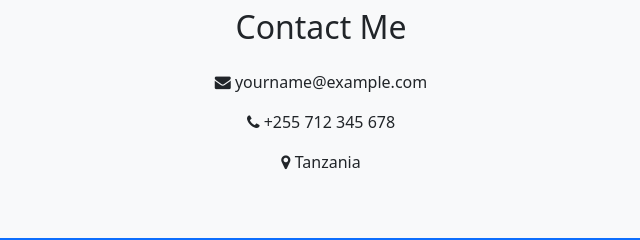
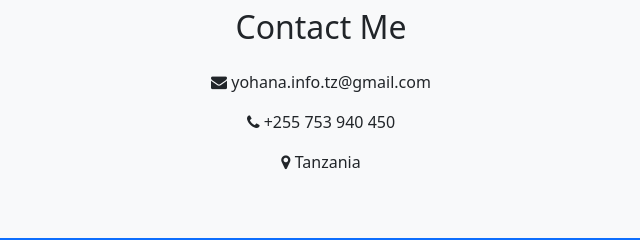
Before and after one commit to yohanaandrew-tz/me, a plain HTML site: page index.html in a window 1280 px wide. Shown: the part 2069-2309 px from the top of the page, 319-959 px from the left. Drawn offline with nearby package versions, Linux system fonts and the light colour scheme.

Commit message:
Update index.html

```diff
--- a/index.html
+++ b/index.html
@@ -214,8 +214,8 @@
   <section class="py-5 bg-light" id="contact">
     <div class="container text-center">
       <h2 class="mb-4">Contact Me</h2>
-      <p><i class="fa fa-envelope"></i> yourname@example.com</p>
-      <p><i class="fa fa-phone"></i> +255 712 345 678</p>
+      <p><i class="fa fa-envelope"></i> yohana.info.tz@gmail.com</p>
+      <p><i class="fa fa-phone"></i> +255 753 940 450</p>
       <p><i class="fa fa-map-marker"></i> Tanzania</p>
     </div>
   </section>
@@ -233,7 +233,7 @@
   </footer>
 
   <!-- WhatsApp Floating Button -->
-  <a href="https://wa.me/255712345678" class="whatsapp-float" target="_blank" title="Chat on WhatsApp">
+  <a href="https://wa.me/255753940450" class="whatsapp-float" target="_blank" title="Chat on WhatsApp">
     <i class="fa fa-whatsapp"></i>
   </a>
 
```
